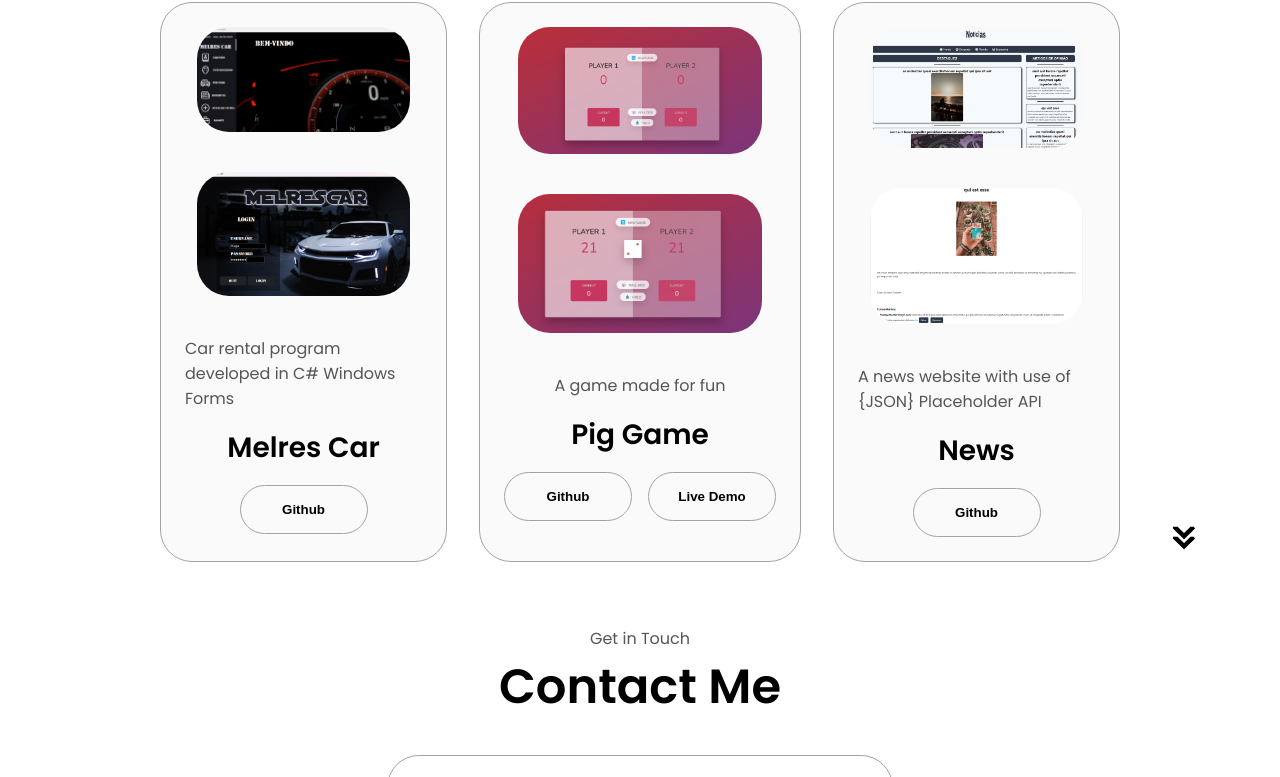
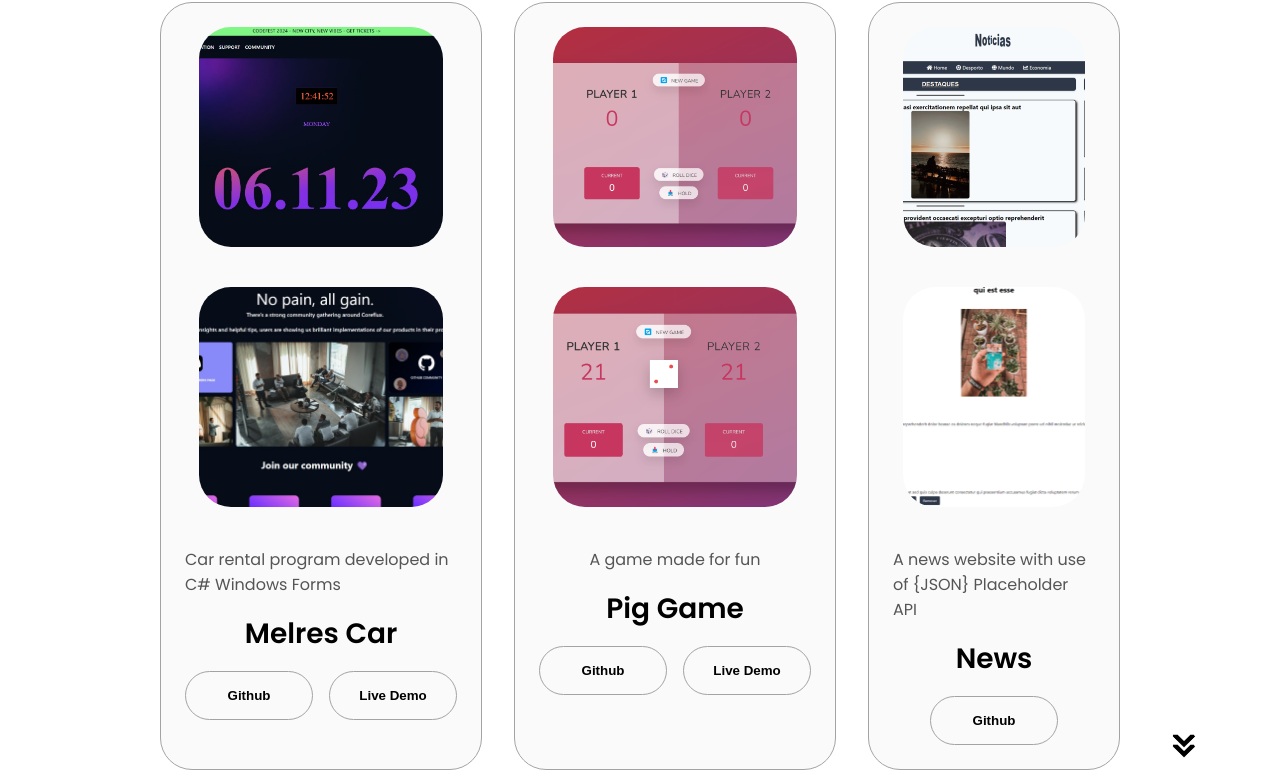
Before and after one commit to HugoFGCosta/portfolio, a plain HTML site: page index.html in a window 1280 px wide. Shown: the part 2644-3421 px from the top of the page. Drawn offline with nearby package versions, Linux system fonts and the light colour scheme.

Commit message:
update projects

```diff
--- a/index.html
+++ b/index.html
@@ -289,13 +289,15 @@
           <div class="details-container color-container" data-aos="zoom-in">
             <div class="article-container">
               <img
-                src="./assets/melrescar2.png"
+                src="./assets/coreflux1.jpg"
                 alt="Project 1"
+                style="height: 220px"
                 class="project-img"
               />
               <img
-                src="./assets/melrescar1.png"
+                src="./assets/coreflux2.jpg"
                 alt="Project 1"
+                style="height: 220px"
                 class="project-img"
               />
               <p>Car rental program developed in C# Windows Forms</p>
@@ -304,9 +306,15 @@
             <div class="btn-container">
               <button
                 class="btn btn-color-2 project-btn"
-                onclick="location.href='https://github.com/brunofilipefs96/MelresCar'"
+                onclick="location.href='https://github.com/HugoFGCosta/coreflux'"
               >
                 Github
+              </button>
+              <button
+                class="btn btn-color-2 project-btn"
+                onclick="location.href='https://hugofgcosta.github.io/coreflux/'"
+              >
+                Live Demo
               </button>
             </div>
           </div>
@@ -315,11 +323,13 @@
               <img
                 src="./assets/piggame.png"
                 alt="Project 2"
+                style="height: 220px"
                 class="project-img"
               />
               <img
                 src="./assets/piggame2.png"
                 alt="Project 2"
+                style="height: 220px"
                 class="project-img"
               />
               <p>A game made for fun</p>
@@ -345,11 +355,13 @@
               <img
                 src="./assets/noticias.png"
                 alt="Project 3"
+                style="height: 220px"
                 class="project-img"
               />
               <img
                 src="./assets/noticias2.png"
                 alt="Project 3"
+                style="height: 220px"
                 class="project-img"
               />
               <p>A news website with use of {JSON} Placeholder API</p>
--- a/style.css
+++ b/style.css
@@ -368,6 +368,7 @@ article .icon {
   border-radius: 2rem;
   width: 90%;
   height: 90%;
+  object-fit: cover;
 }
 
 .project-title {
```
Also changed, not shown: assets/coreflux1.jpg (added), assets/coreflux2.jpg (added).
